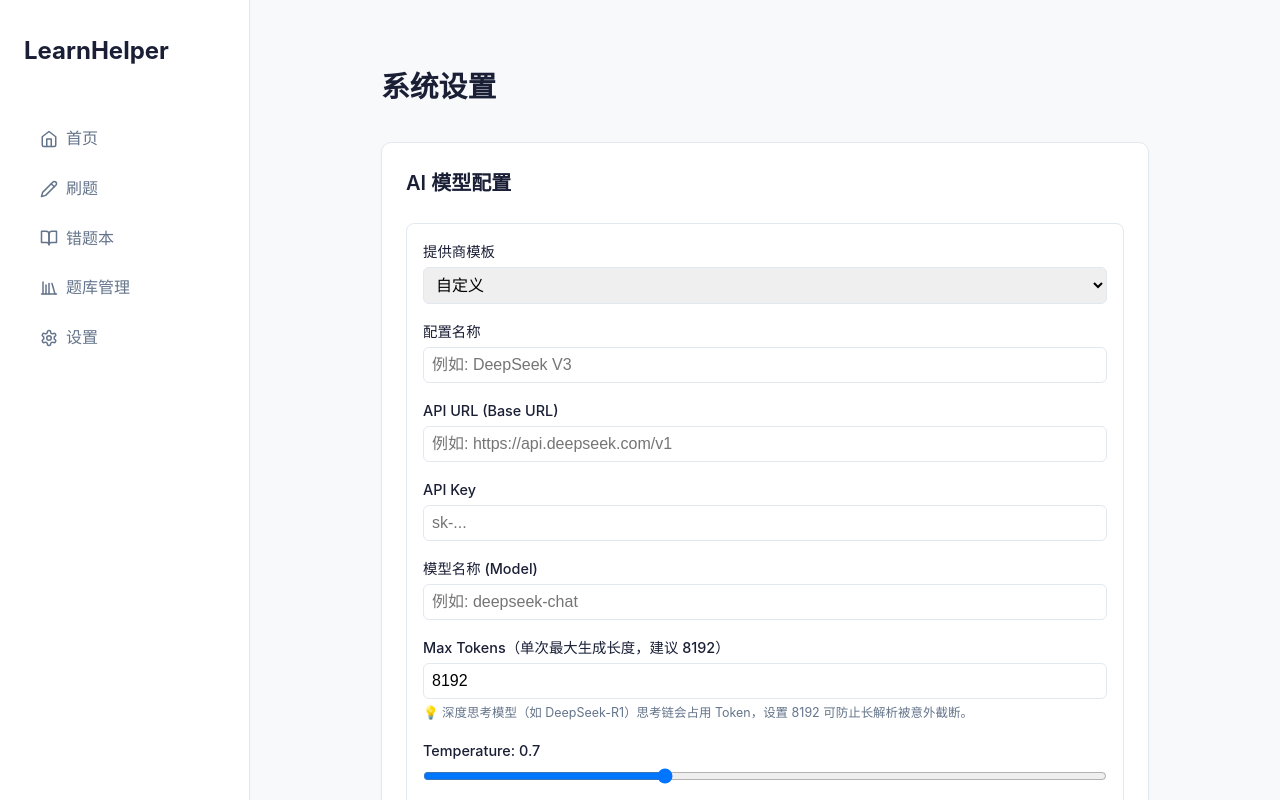
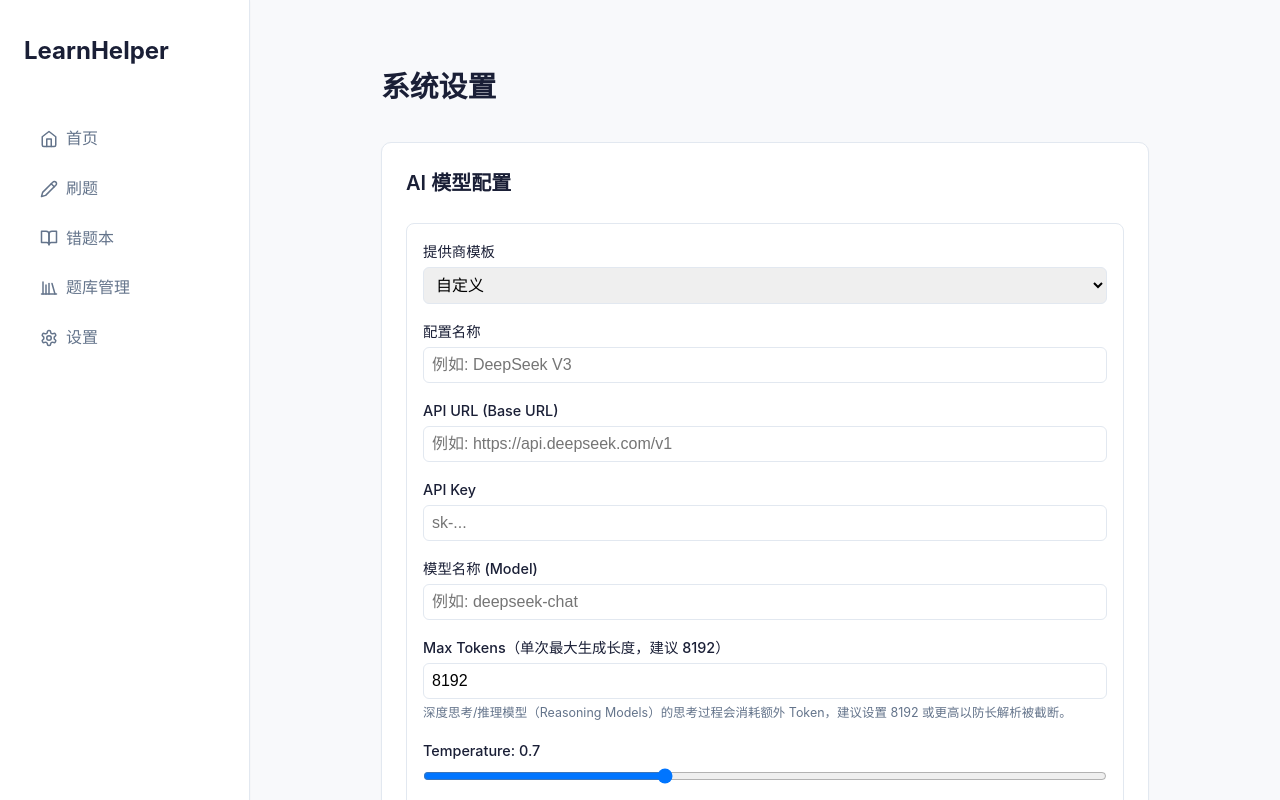
Before and after one commit to Administration-626/learn-helper-web, a Next.js app: page /settings in a window 1280 px wide. Both pictures are taken after a click on the button "+ 新增配置". Shown: the top 800 px of the page. Built offline with nearby package versions, Linux system fonts and the light colour scheme.

Commit message:
refactor: 泛化推理模型协议描述，移除特定过时模型代称与行内 Emoji

```diff
--- a/app/settings/page.tsx
+++ b/app/settings/page.tsx
@@ -138,7 +138,7 @@ export default function SettingsPage() {
                 onChange={e => setForm({...form, maxTokens: parseInt(e.target.value, 10) || 8192})}
               />
               <span style={{ fontSize: '0.78rem', color: 'var(--color-text-secondary)', marginTop: '4px', display: 'block' }}>
-                💡 深度思考模型（如 DeepSeek-R1）思考链会占用 Token，设置 8192 可防止长解析被意外截断。
+                深度思考/推理模型（Reasoning Models）的思考过程会消耗额外 Token，建议设置 8192 或更高以防长解析被截断。
               </span>
             </div>
 
```
Also changed, not shown: 1 other file (tests, documents, lock files or other folders).
